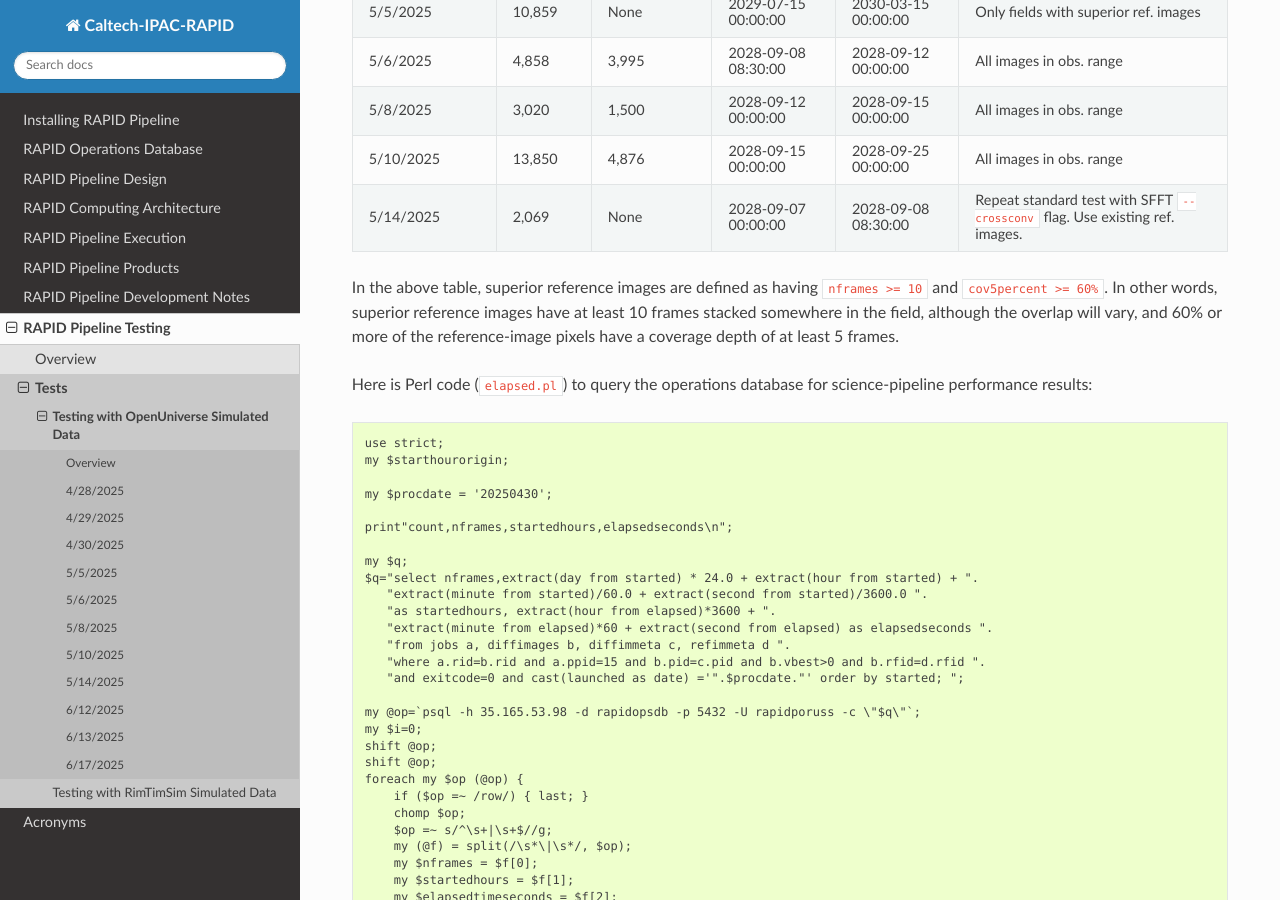
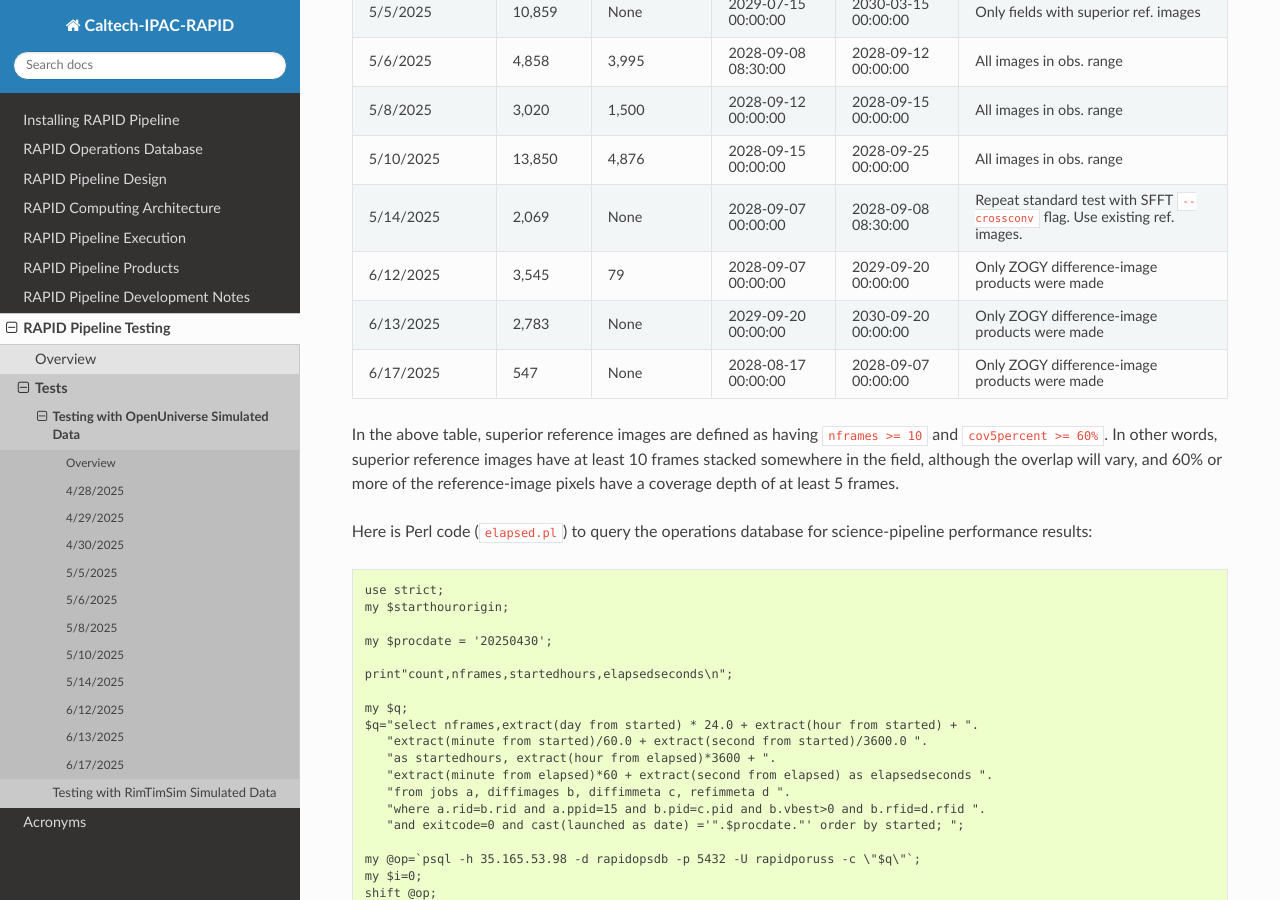
Before and after one commit to Caltech-IPAC/rapid, a Sphinx documentation site: the page built from docs/source/dev/openuniv_tests.rst, in a window 1280 px wide and 900 px high, scrolled down 2262 px. Built offline with Sphinx 7.4.7 and the Read the Docs theme 3.1.0, drawn with Linux system fonts in a browser that asks for light colours; formulas are drawn with MathJax 3.

Commit message:
Added recent tests to top-of-page summary.

```diff
--- a/docs/source/dev/openuniv_tests.rst
+++ b/docs/source/dev/openuniv_tests.rst
@@ -18,7 +18,6 @@ The last exposure containing injected transients has ``DATE-OBS = 2030-08-15 01:
 There is a gap in the dataset for ``MJD-OBS`` from 62,728 to 63,550 days, and subsequently a later
 "post-survey" exposure set consisting of 1,155 exposures devoid of transients (starting with
 ``DATE-OBS = 2032-11-14 00:30:48.096``)::
-
 
     select fid,count(*)
     from exposures
@@ -77,6 +76,9 @@ Test                       No. of images  No. of ref. images made  Start obs. da
 5/8/2025                          3,020              1,500         2028-09-12 00:00:00  2028-09-15 00:00:00  All images in obs. range
 5/10/2025                        13,850              4,876         2028-09-15 00:00:00  2028-09-25 00:00:00  All images in obs. range
 5/14/2025                         2,069              None          2028-09-07 00:00:00  2028-09-08 08:30:00  Repeat standard test with SFFT ``--crossconv`` flag.  Use existing ref. images.
+6/12/2025                         3,545                 79         2028-09-07 00:00:00  2029-09-20 00:00:00  Only ZOGY difference-image products were made
+6/13/2025                         2,783              None          2029-09-20 00:00:00  2030-09-20 00:00:00  Only ZOGY difference-image products were made
+6/17/2025                           547              None          2028-08-17 00:00:00  2028-09-07 00:00:00  Only ZOGY difference-image products were made
 =========================  =============  =======================  ===================  ===================  ================================================================================
 
 In the above table, superior reference images are defined as having ``nframes >= 10`` and ``cov5percent >= 60%``.  In other words, superior
```
